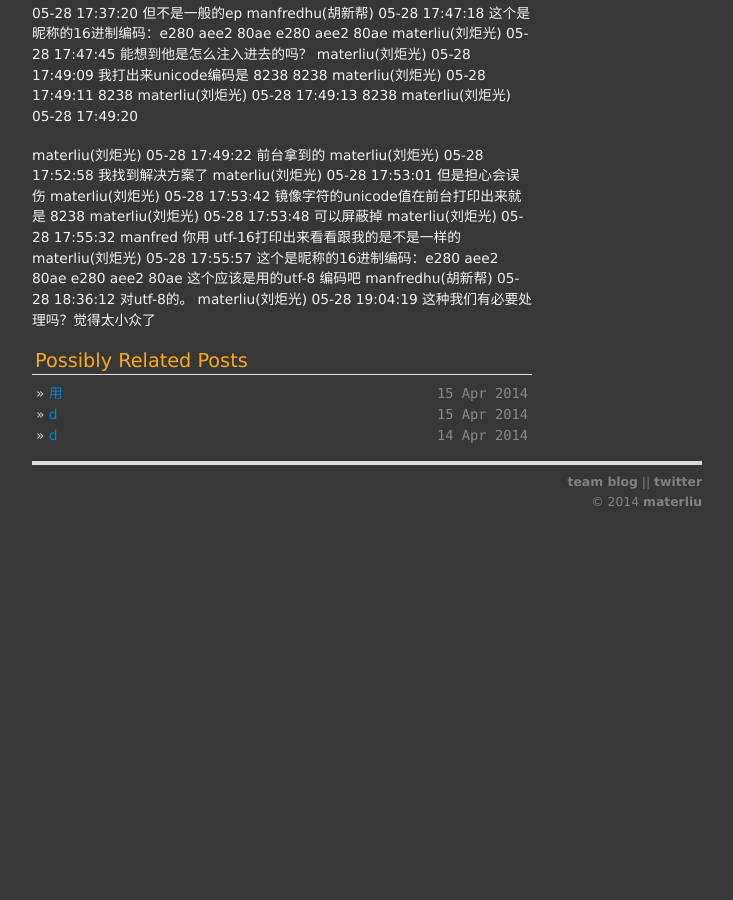
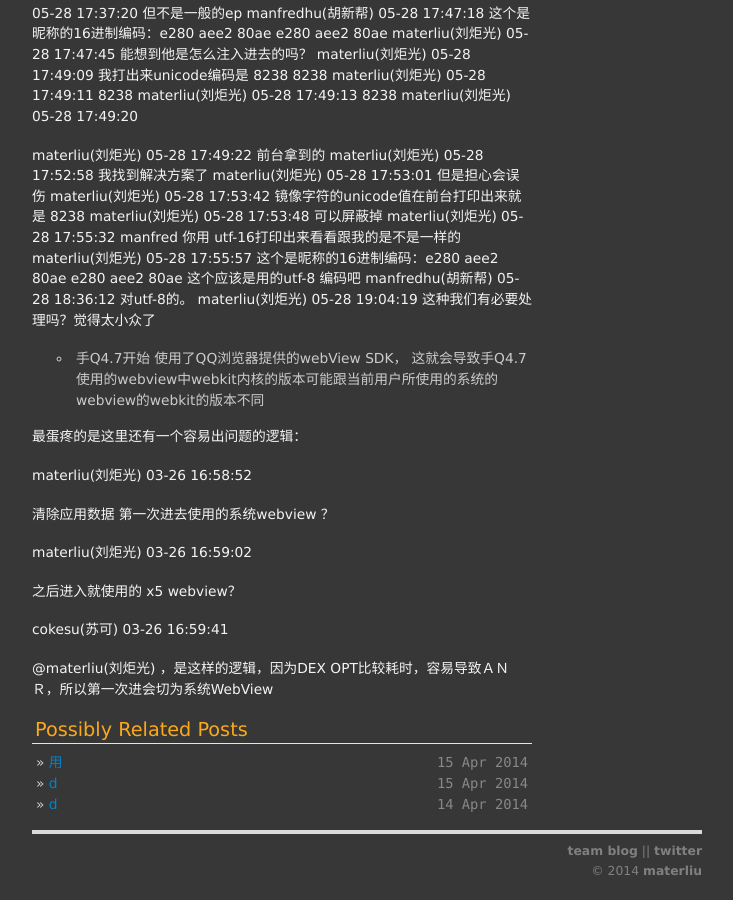
Before and after one commit to materliu/materliu.github.io, a Jekyll site: the page built from all/tencent/_posts/2014-04-13-通道面试资料筹备.md, in a window 1280 px wide and 900 px high, scrolled down 2942 px. Shown: the whole window, without its empty margins (273-1006 px from the left). Built offline with Jekyll 4.4.1, drawn with Linux system fonts in a browser that asks for light colours; Markdown is read by kramdown in place of the engine named in the settings; before the commit the page ends 3473 px from its top, so only the background shows below that.

Commit message:
通道面试资料筹备！

```diff
--- a/all/tencent/_posts/2014-04-13-通道面试资料筹备.md
+++ b/all/tencent/_posts/2014-04-13-通道面试资料筹备.md
@@ -265,3 +265,19 @@ manfredhu(胡新帮) 05-28 18:36:12
 对utf-8的。
 materliu(刘炬光) 05-28 19:04:19
 这种我们有必要处理吗？觉得太小众了
+
+* 手Q4.7开始 使用了QQ浏览器提供的webView SDK， 这就会导致手Q4.7使用的webview中webkit内核的版本可能跟当前用户所使用的系统的webview的webkit的版本不同
+
+最蛋疼的是这里还有一个容易出问题的逻辑：
+
+materliu(刘炬光) 03-26 16:58:52
+
+清除应用数据 第一次进去使用的系统webview ？
+
+materliu(刘炬光) 03-26 16:59:02
+
+之后进入就使用的 x5 webview？
+
+cokesu(苏可) 03-26 16:59:41
+
+@materliu(刘炬光) ，是这样的逻辑，因为DEX OPT比较耗时，容易导致ＡＮＲ，所以第一次进会切为系统WebView
```
